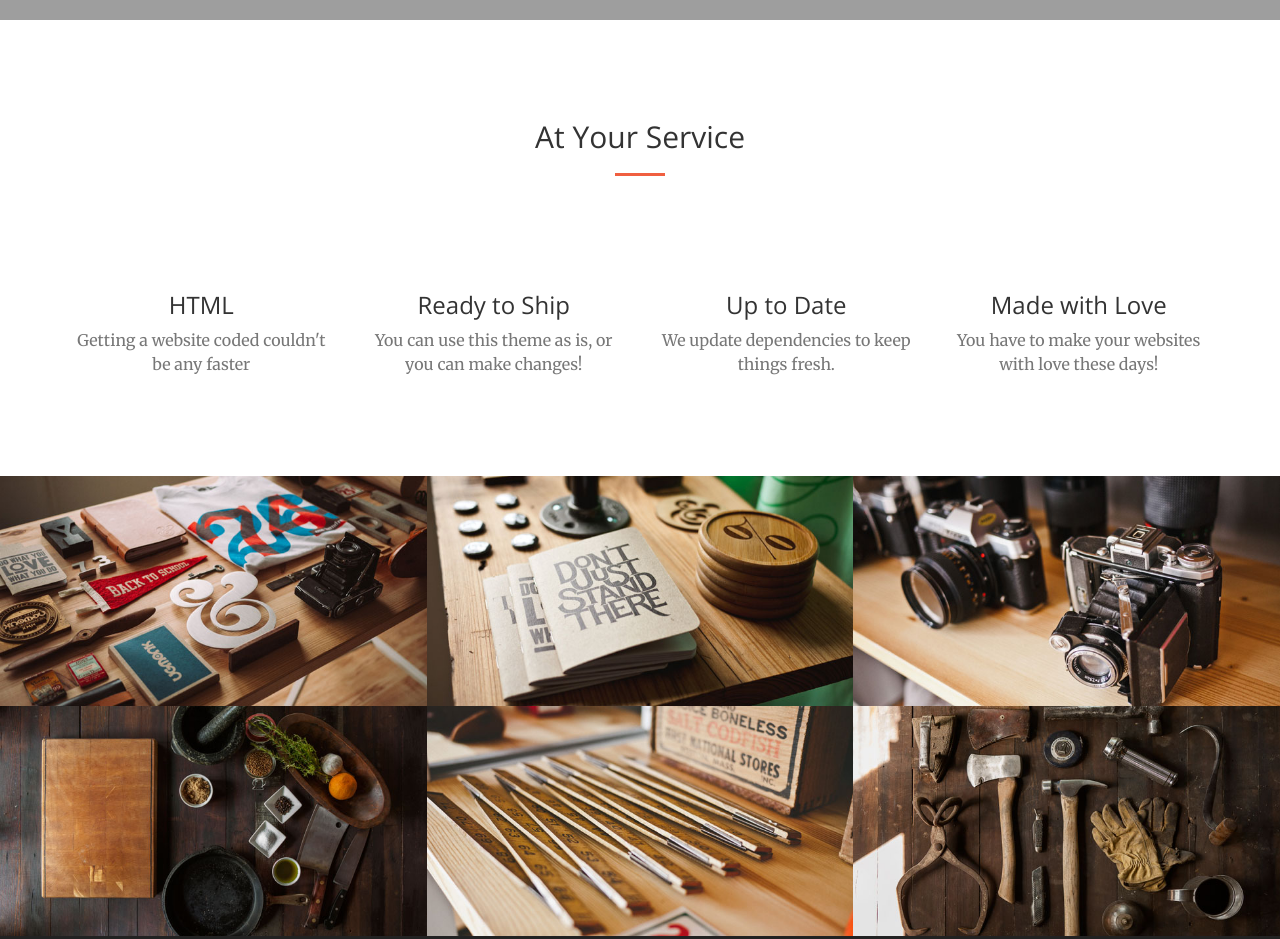
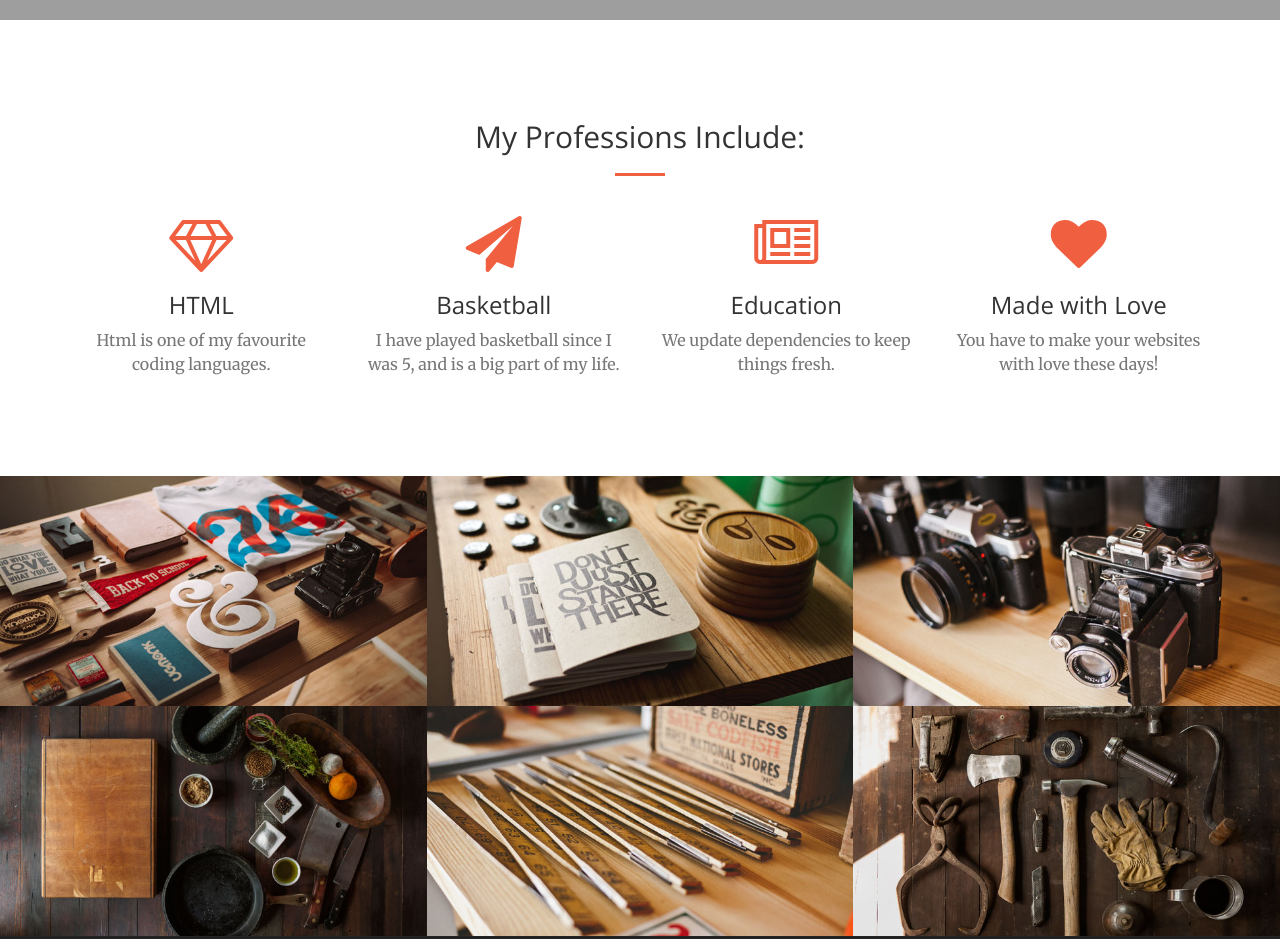
Before and after one commit to JustinSch/portfolio, a plain HTML site: page index.html in a window 1280 px wide. Shown: the part 780-1719 px from the top of the page. Drawn offline with nearby package versions, Linux system fonts and the light colour scheme; grey boxes are pictures that could not be loaded.

Commit message:
5/14/15 11:27

```diff
--- a/css/creative.css
+++ b/css/creative.css
@@ -323,7 +323,7 @@ header .header-content .header-content-inner p {
 }
 
 .text-primary {
-    color: white;
+    color: #f05f40;
 }
 
 .no-gutter > [class*=col-] {
--- a/index.html
+++ b/index.html
@@ -86,7 +86,7 @@
         <div class="container">
             <div class="row">
                 <div class="col-lg-12 text-center">
-                    <h2 class="section-heading">At Your Service</h2>
+                    <h2 class="section-heading">My Professions Include:</h2>
                     <hr class="primary">
                 </div>
             </div>
@@ -97,20 +97,20 @@
                     <div class="service-box">
                         <i class="fa fa-4x fa-diamond wow bounceIn text-primary"></i>
                         <h3>HTML</h3>
-                        <p class="text-muted">Getting a website coded couldn't be any faster</p>
+                        <p class="text-muted">Html is one of my favourite coding languages.</p>
                     </div>
                 </div>
                 <div class="col-lg-3 col-md-6 text-center">
                     <div class="service-box">
                         <i class="fa fa-4x fa-paper-plane wow bounceIn text-primary" data-wow-delay=".1s"></i>
-                        <h3>Ready to Ship</h3>
-                        <p class="text-muted">You can use this theme as is, or you can make changes!</p>
+                        <h3>Basketball</h3>
+                        <p class="text-muted">I have played basketball since I was 5, and is a big part of my life.</p>
                     </div>
                 </div>
                 <div class="col-lg-3 col-md-6 text-center">
                     <div class="service-box">
                         <i class="fa fa-4x fa-newspaper-o wow bounceIn text-primary" data-wow-delay=".2s"></i>
-                        <h3>Up to Date</h3>
+                        <h3>Education</h3>
                         <p class="text-muted">We update dependencies to keep things fresh.</p>
                     </div>
                 </div>
```
